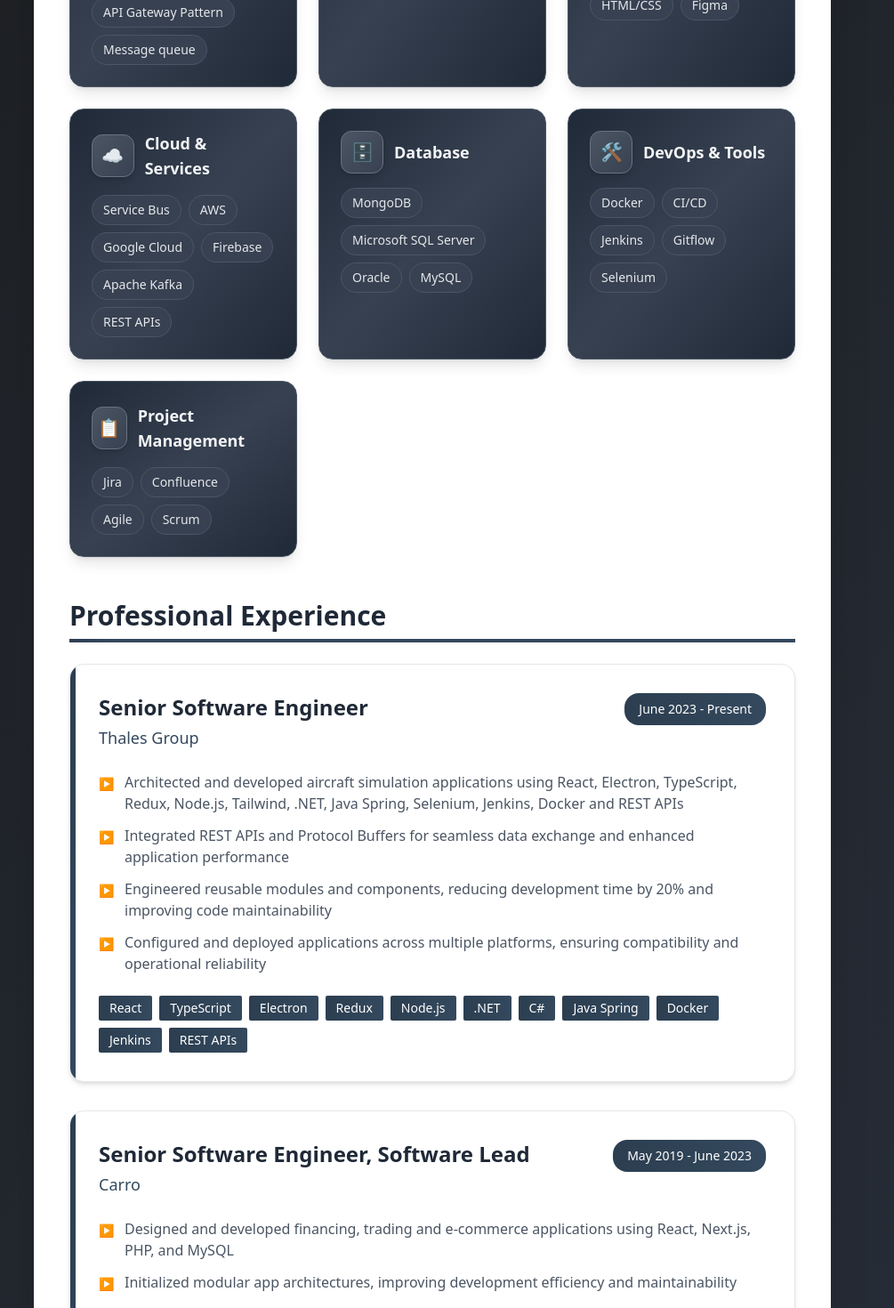
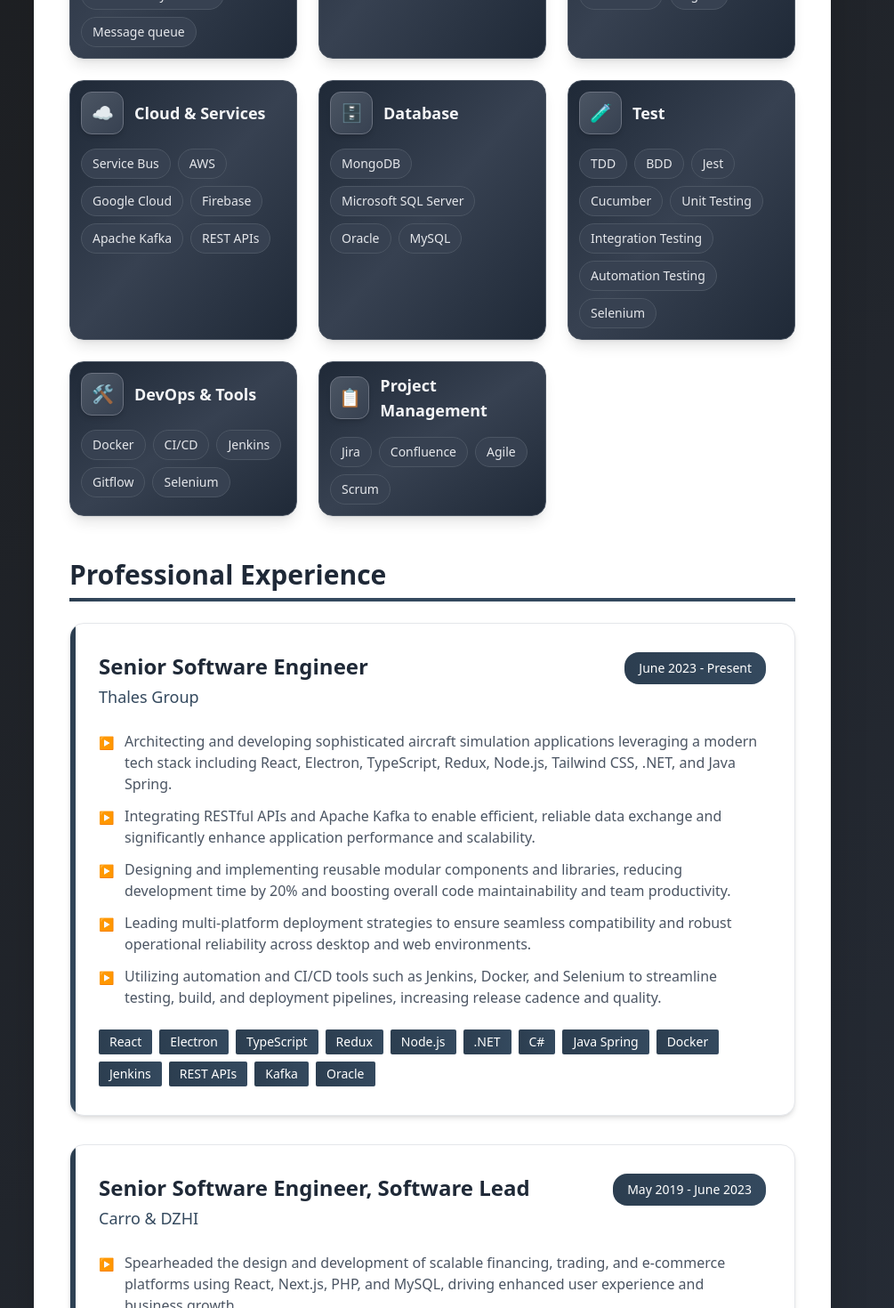
Before and after one commit to WillyVox/willyvox.github.io, a React (Vite) app: page / in a window 1280 px wide. Shown: the part 1260-2730 px from the top of the page at 89% size, without its empty margins (154-1159 px from the left). Built offline with nearby package versions, Linux system fonts and the light colour scheme.

Commit message:
clean up, update experience

```diff
--- a/src/features/data.ts
+++ b/src/features/constants.ts
@@ -12,15 +12,16 @@
     company: 'Thales Group',
     duration: 'June 2023 - Present',
     achievements: [
-      'Architected and developed aircraft simulation applications using React, Electron, TypeScript, Redux, Node.js, Tailwind, .NET, Java Spring, Selenium, Jenkins, Docker and REST APIs',
-      'Integrated REST APIs and Protocol Buffers for seamless data exchange and enhanced application performance',
-      'Engineered reusable modules and components, reducing development time by 20% and improving code maintainability',
-      'Configured and deployed applications across multiple platforms, ensuring compatibility and operational reliability',
+      'Architecting and developing sophisticated aircraft simulation applications leveraging a modern tech stack including React, Electron, TypeScript, Redux, Node.js, Tailwind CSS, .NET, and Java Spring. ',
+      'Integrating RESTful APIs and Apache Kafka to enable efficient, reliable data exchange and significantly enhance application performance and scalability.',
+      'Designing and implementing reusable modular components and libraries, reducing development time by 20% and boosting overall code maintainability and team productivity. ',
+      'Leading multi-platform deployment strategies to ensure seamless compatibility and robust operational reliability across desktop and web environments.',
+      'Utilizing automation and CI/CD tools such as Jenkins, Docker, and Selenium to streamline testing, build, and deployment pipelines, increasing release cadence and quality.'
     ],
     skills: [
       'React',
+      'Electron',
       'TypeScript',
-      'Electron',
       'Redux',
       'Node.js',
       '.NET',
@@ -29,29 +30,32 @@
       'Docker',
       'Jenkins',
       'REST APIs',
+      'Kafka',
+      'Oracle'
     ],
   },
   {
     title: 'Senior Software Engineer, Software Lead',
-    company: 'Carro',
+    company: 'Carro & DZHI',
     duration: 'May 2019 - June 2023',
     achievements: [
-      'Designed and developed financing, trading and e-commerce applications using React, Next.js, PHP, and MySQL',
-      'Initialized modular app architectures, improving development efficiency and maintainability',
-      'Led a team of engineers, mentoring developers and collaborating with product owners to align deliverables with business goals',
-      'Built reusable UI components, streamlining front-end development and ensuring consistent user experiences',
-      'Conducted code reviews to enforce quality standards and deployed applications to production environments',
+      'Spearheaded the design and development of scalable financing, trading, and e-commerce platforms using React, Next.js, PHP, and MySQL, driving enhanced user experience and business growth.',
+      'Architected modular and maintainable application structures, significantly boosting development efficiency and simplifying long-term maintenance.',
+      'Led, mentored, and collaborated with a cross-functional team of engineers and product owners to ensure alignment of technical deliverables with strategic business objectives.',
+      'Developed and maintained a comprehensive library of reusable UI components, accelerating front-end development cycles and ensuring consistency across diverse user interfaces.',
+      'Conducted code reviews and orchestrated seamless deployments to production environments, improving software reliability and release velocity.',
     ],
     skills: [
       '.NET',
       'ASP Core',
       'Node.js',
+      'PHP',
       'React',
       'Next',
       'Redux',
       'TypeScript',
       'Apollo GraphQL',
-      'PHP',
+      'AWS',
       'Python',
       'MySQL',
     ],
@@ -61,18 +65,24 @@
     company: 'Allianz Technology',
     duration: 'July 2016 - May 2019',
     achievements: [
-      'Developed insurance and financing applications for web and mobile platforms, enhancing user accessibility and engagement',
-      'Designed and implemented shared components, features, and libraries, reducing redundancy and accelerating development cycles',
-      'Integrated web applications with server-side environments, ensuring robust performance and scalability',
+      'Developed and maintained insurance and financing applications across web and mobile platforms, significantly improving user accessibility through responsive interfaces.',
+      'Designed, built, and optimized shared components, libraries, and features that reduced code redundancy and accelerated development cycles, fostering consistency and reusability across multiple projects.',
+      'Integrated front-end applications seamlessly with robust server-side environments built on Java Spring, ensuring high performance, scalability, and reliability.',
+      'Implemented cloud-native solutions leveraging Google Cloud services to enhance application scalability and support disaster recovery strategies.',
+      'Enhanced database interactions and optimized queries with MS SQL Server, contributing to improved data retrieval times and system responsiveness.',
+      'Advocated for and adopted modern front-end frameworks to modernize the tech stack and improve developer productivity.'
     ],
     skills: [
+      'TypeScript',
+      'Angular 4',
       'React',
-      'TypeScript',
       'Redux',
-      'Angular 4',
+      'Storybook',
       'Java Spring',
-      'Google Cloud',
+      'Google Apigee',
+      'Firebase',
       'MS SQL Server',
+      'StyledComponent'
     ],
   },
   {
@@ -80,19 +90,26 @@
     company: 'Merkle Commerce Solutions',
     duration: 'Jan 2014 - June 2016',
     achievements: [
-      'Built web and mobile applications using JavaScript, AngularJS, PhoneGap, Bootstrap, and jQuery',
-      'Integrated third-party payment gateways (PayPal, NaverPay, WeChatPay), enabling secure and efficient transaction processing',
-      'Delivered responsive and user-friendly interfaces across multiple platforms',
+      'Developed responsive web and mobile applications utilizing JavaScript, AngularJS, PhoneGap, Bootstrap, and jQuery to deliver seamless user experiences across multiple platforms.',
+      'Integrated various third-party payment gateways including PayPal, NaverPay, and WeChatPay, ensuring secure, efficient, and compliant transaction processing for diverse markets.',
+      'Collaborated closely with cross-functional teams to design user-friendly interfaces that enhanced customer engagement and satisfaction.',
+      'Contributed to backend development and system integration using Java and PHP, supporting scalable and maintainable solutions.',
+      'Participated in code reviews and troubleshooting efforts, improving application stability and performance.'
     ],
     skills: [
       'JavaScript',
+      'jQuery',
       'EmberJS',
+      'AngularJS',
       'PhoneGap',
       'Ionic',
-      'AngularJS',
-      'jQuery',
       'Java',
       'PHP',
+      'Node.js',
+      'C#',
+      'Ruby On Rails',
+      'SQL Server',
+      'MongoDB'
     ],
   },
 ];
@@ -178,6 +195,19 @@
     icon: '🗄️',
     technologies: ['MongoDB', 'Microsoft SQL Server', 'Oracle', 'MySQL'],
   },
+  Test: {
+    icon: '🧪',
+    technologies: [
+      'TDD',
+      'BDD',
+      'Jest',
+      'Cucumber',
+      'Unit Testing',
+      'Integration Testing',
+      'Automation Testing',
+      'Selenium',
+    ],
+  },
   'DevOps & Tools': {
     icon: '🛠️',
     technologies: ['Docker', 'CI/CD', 'Jenkins', 'Gitflow', 'Selenium'],
--- a/src/features/experience/Experience.tsx
+++ b/src/features/experience/Experience.tsx
@@ -1,4 +1,4 @@
-import { experiences } from '../data';
+import { experiences } from '../constants';
 import Separate from '../separate/Separate';
 
 function Experience() {
--- a/src/features/header/Header.tsx
+++ b/src/features/header/Header.tsx
@@ -1,4 +1,4 @@
-import { contactInfo } from '../data';
+import { contactInfo } from '../constants';
 import './Header.css';
 
 function Header() {
--- a/src/features/project/Project.tsx
+++ b/src/features/project/Project.tsx
@@ -1,4 +1,4 @@
-import { projects } from '../data';
+import { projects } from '../constants';
 import Separate from '../separate/Separate';
 
 function Project() {
--- a/src/features/summary/Summary.tsx
+++ b/src/features/summary/Summary.tsx
@@ -1,4 +1,4 @@
-import { summary } from '../data';
+import { summary } from '../constants';
 import Separate from '../separate/Separate';
 
 function Summary() {
--- a/src/features/techstack/TechStack.tsx
+++ b/src/features/techstack/TechStack.tsx
@@ -1,15 +1,15 @@
-import { techStack } from '../data';
+import { techStack } from '../constants';
 import Separate from '../separate/Separate';
 
 function TechStack() {
   return (
-    <section className="mb-12">
+    <section className="mb-12 techstack">
       <Separate title="Tech Stack & Expertise" />
       <div className="grid grid-cols-1 gap-6 lg:grid-cols-3">
         {Object.entries(techStack).map(([category, data]) => (
           <div
             key={category}
-            className="rounded-2xl border border-gray-600 bg-gradient-to-br from-gray-800 via-gray-700 to-gray-800 p-6 shadow-lg transition-all duration-300 hover:scale-105 hover:border-gray-500 hover:shadow-xl"
+            className="rounded-2xl border border-gray-600 bg-gradient-to-br from-gray-800 via-gray-700 to-gray-800 p-3 shadow-lg transition-all duration-300 hover:scale-105 hover:border-gray-500 hover:shadow-xl"
           >
             <div className="mb-4 flex items-center gap-3">
               <div className="flex h-12 w-12 items-center justify-center rounded-xl border border-gray-500 bg-gradient-to-br from-gray-600 to-gray-700 shadow-md">
```
